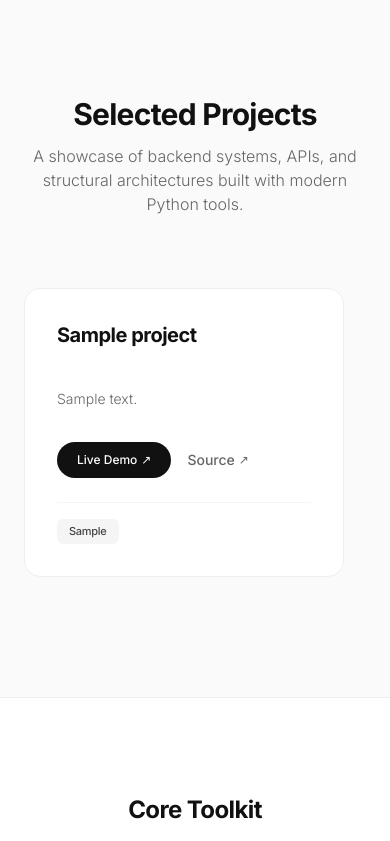
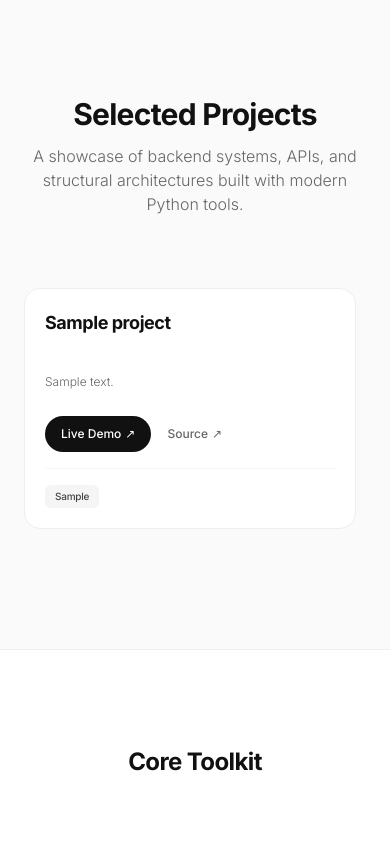
Before and after one commit to Adham-ar/Portfolio, a Flask app: page / in a window 390 px wide. Shown: the part 789-1630 px from the top of the page. Run offline with Flask 3, Linux system fonts and the light colour scheme; tables that the repository leaves empty hold one stand-in row (values such as "Sample post"); some libraries are stand-ins or nearby versions.

Commit message:
fix: optimize project cards on small screens

```diff
--- a/templates/home.html
+++ b/templates/home.html
@@ -101,24 +101,25 @@
         </div>
 
         <!-- Horizontal Scroll Track -->
-        <div class="flex items-stretch gap-8 overflow-x-auto pt-2 pb-6 custom-scrollbar snap-x snap-mandatory">
+        <!-- Changed: Added negative margin (-mx-4) and horizontal padding (px-4) for full-bleed mobile scrolling -->
+    <div class="flex items-stretch gap-4 md:gap-8 overflow-x-auto -mx-4 px-4 pt-2 pb-6 custom-scrollbar snap-x snap-mandatory">
         {% for project in projects %}
-            <!-- Restored original card dimensions (max-w-[420px]) -->
-            <div class="bg-white border border-[#eeeeee] rounded-2xl p-8 flex flex-col justify-between transition-all duration-300 hover:shadow-md hover:border-[#e0e0e0] min-w-[320px] md:min-w-[420px] max-w-[420px] snap-start shrink-0">
+        <!-- Changed: Responsive width (w-[85vw] on mobile, max-w-[420px] on desktop) & responsive padding (p-5 on mobile, p-8 on desktop) -->
+        <div class="bg-white border border-[#eeeeee] rounded-2xl p-5 md:p-8 flex flex-col justify-between transition-all duration-300 hover:shadow-md hover:border-[#e0e0e0] w-[85vw] sm:w-[360px] md:min-w-[420px] md:max-w-[420px] snap-start shrink-0">
             <div>
                 <!-- Title Section -->
                 <div class="mb-4">
-                        <h3 class="text-xl font-bold tracking-tight text-[#111111]">{{ project.title }}</h3>
+                    <h3 class="text-lg md:text-xl font-bold tracking-tight text-[#111111]">{{ project.title }}</h3>
                 </div>
 
                 <!-- Description -->
-                    <p class="text-sm text-[#666666] leading-relaxed font-light mb-8 whitespace-pre-line">
+                <p class="text-xs md:text-sm text-[#666666] leading-relaxed font-light mb-6 md:mb-8 whitespace-pre-line">
                     {{ project.description }}
                 </p>
             </div>
 
             <!-- Footer Section: Links & Tech Tags -->
-                <div class="space-y-6">
+            <div class="space-y-4 md:space-y-6">
                 <!-- Action Links -->
                 {% if project.github_url or project.demo_url %}
                 <div class="flex items-center gap-4">
@@ -126,7 +127,7 @@
                     <a href="{{ project.demo_url }}"
                        target="_blank"
                        rel="noopener noreferrer"
-                           class="bg-[#111111] text-white text-xs font-medium px-5 py-2.5 rounded-full hover:bg-black transition-all flex items-center gap-1">
+                       class="bg-[#111111] text-white text-xs font-medium px-4 md:px-5 py-2.5 rounded-full hover:bg-black transition-all flex items-center gap-1">
                         Live Demo <span class="text-xs">&nearr;</span>
                     </a>
                     {% endif %}
@@ -135,7 +136,7 @@
                     <a href="{{ project.github_url }}"
                        target="_blank"
                        rel="noopener noreferrer"
-                           class="text-sm font-medium text-[#666666] hover:text-black flex items-center gap-1 transition-colors">
+                       class="text-xs md:text-sm font-medium text-[#666666] hover:text-black flex items-center gap-1 transition-colors">
                         Source <span class="text-xs">&nearr;</span>
                     </a>
                     {% endif %}
@@ -143,9 +144,9 @@
                 {% endif %}
 
                 <!-- Tech Stack Tags -->
-                    <div class="flex flex-wrap gap-2 pt-4 border-t border-[#f5f5f5]">
+                <div class="flex flex-wrap gap-1.5 md:gap-2 pt-4 border-t border-[#f5f5f5]">
                     {% for tag in project.tags %}
-                        <span class="text-[11px] font-medium tracking-tight bg-[#f5f5f5] text-[#444444] px-3 py-1 rounded-md">
+                    <span class="text-[10px] md:text-[11px] font-medium tracking-tight bg-[#f5f5f5] text-[#444444] px-2.5 md:px-3 py-1 rounded-md">
                         {{ tag }}
                     </span>
                     {% endfor %}
```
Lines whose indentation alone changed are shown as unchanged.
